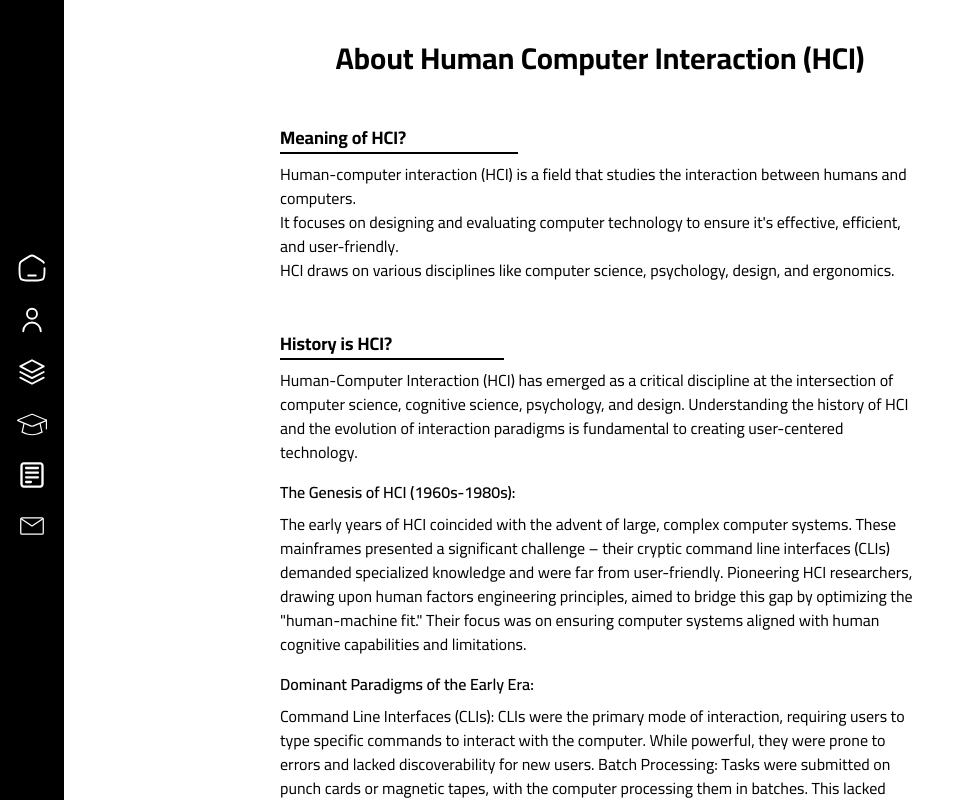
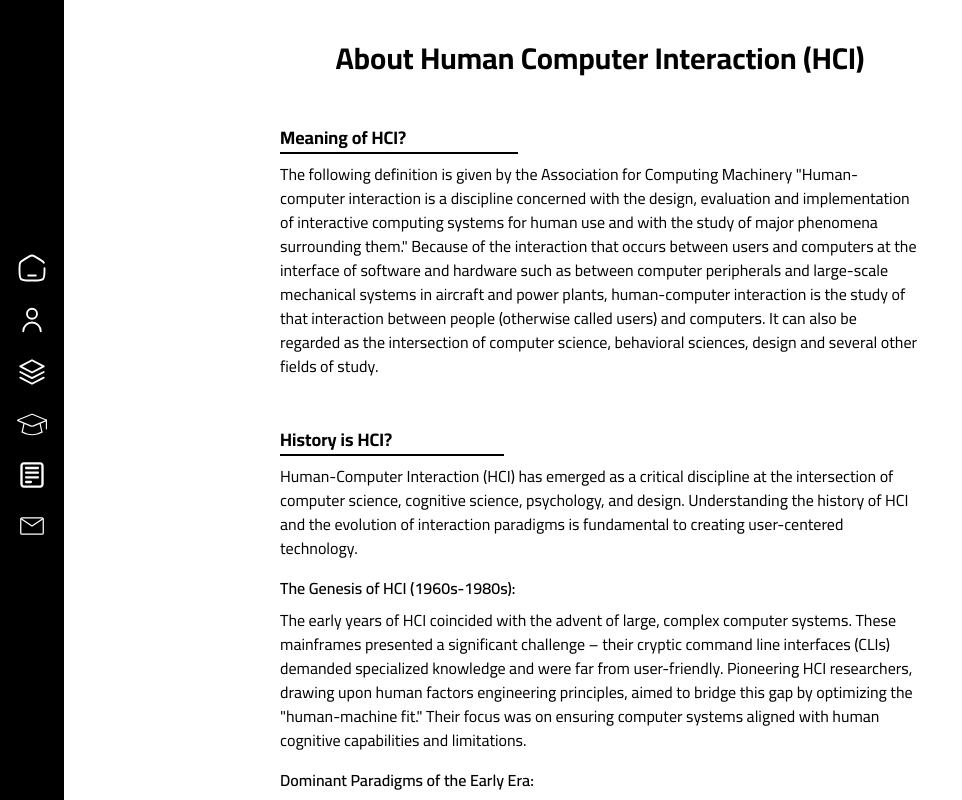
Before and after one commit to Horlakz/dieko-hci-assignment, a SvelteKit app: page /about-hci in a window 1280 px wide. Shown: the whole page, without its empty margins (0-962 px from the left). Built offline with nearby package versions, Linux system fonts and the light colour scheme.

Commit message:
feat(src/routes/about-hci/): updates page content

```diff
--- a/src/routes/about-hci/+page.svelte
+++ b/src/routes/about-hci/+page.svelte
@@ -10,13 +10,15 @@
 	<section class="w-full flex flex-col justify-start items-start">
 		<h3 class="border-b-2 border-black w-fit text-lg font-bold pr-28">Meaning of HCI?</h3>
 		<p>
-			Human-computer interaction (HCI) is a field that studies the interaction between humans and
-			computers.
-			<br />
-			It focuses on designing and evaluating computer technology to ensure it's effective, efficient,
-			and user-friendly.
-			<br />
-			HCI draws on various disciplines like computer science, psychology, design, and ergonomics.
+			The following definition is given by the Association for Computing Machinery "Human-computer
+			interaction is a discipline concerned with the design, evaluation and implementation of
+			interactive computing systems for human use and with the study of major phenomena surrounding
+			them." Because of the interaction that occurs between users and computers at the interface of
+			software and hardware such as between computer peripherals and large-scale mechanical systems
+			in aircraft and power plants, human-computer interaction is the study of that interaction
+			between people &#40;otherwise called users&#41; and computers. It can also be regarded as the
+			intersection of computer science, behavioral sciences, design and several other fields of
+			study.
 		</p>
 	</section>
 
```
